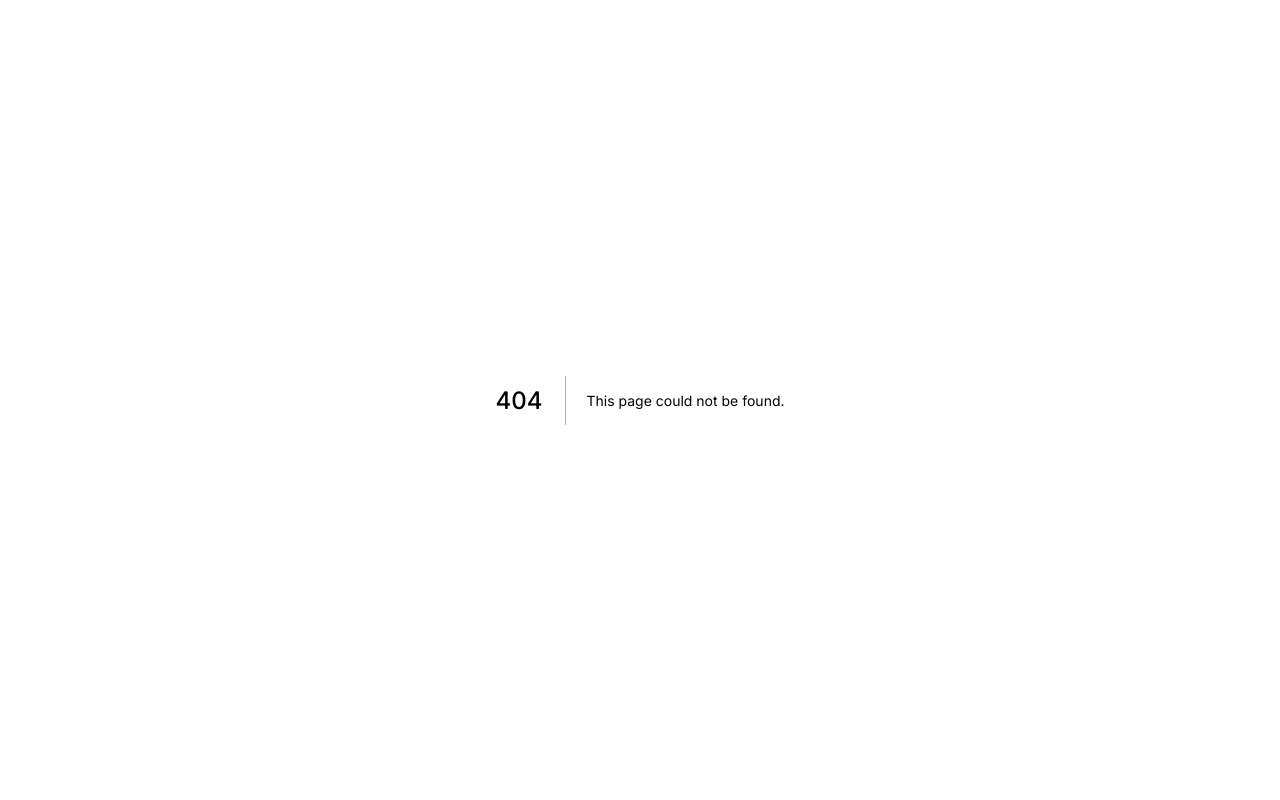
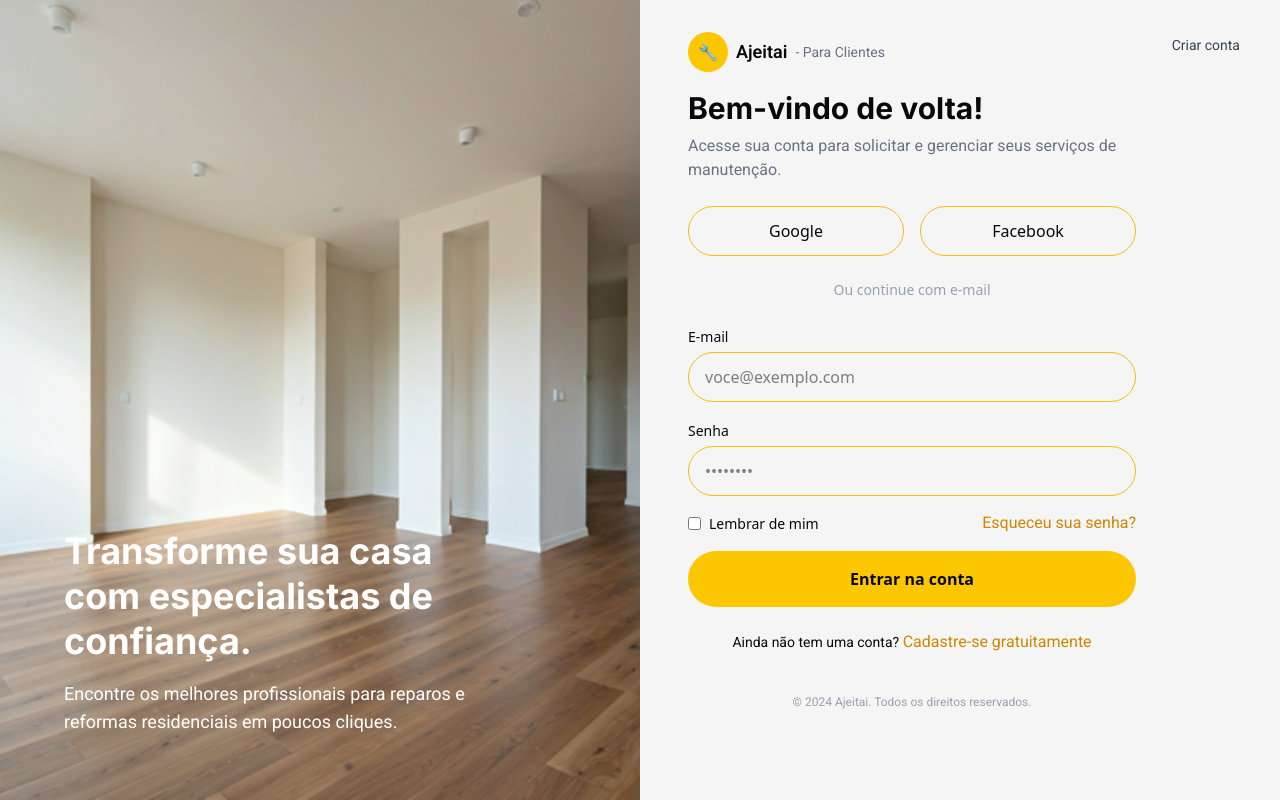
Before and after one commit to gustavuhh1/ajeita-front-end, a Next.js app: page /login in a window 1280 px wide. Before the commit this address had no page. Built offline with nearby package versions, Linux system fonts and the light colour scheme.

Commit message:
Tela Login

```diff
--- /dev/null
+++ b/app/login/page.tsx
@@ -0,0 +1,130 @@
+"use client"
+
+import Image from "next/image"
+import Link from "next/link"
+
+export default function LoginPage() {
+  return (
+    <div className="flex min-h-screen">
+
+      {/* LADO ESQUERDO */}
+      <div className="relative hidden w-1/2 lg:flex">
+        <Image
+          src="/login-bg.jpg"
+          alt="casa"
+          fill
+          className="object-cover"
+        />
+
+        <div className="absolute bottom-16 left-16 text-white max-w-md">
+          <h1 className="text-4xl font-bold leading-tight">
+            Transforme sua casa
+            com especialistas de confiança.
+          </h1>
+
+          <p className="mt-4 text-lg">
+            Encontre os melhores profissionais para reparos e
+            reformas residenciais em poucos cliques.
+          </p>
+        </div>
+      </div>
+
+      {/* LADO DIREITO */}
+      <div className="flex w-full flex-col justify-center px-12 lg:w-1/2">
+
+        {/* LOGO */}
+        <div className="absolute top-8 flex items-center gap-2">
+          <div className="flex h-10 w-10 items-center justify-center rounded-full bg-yellow-400">
+            🔧
+          </div>
+          <span className="font-semibold text-lg">Ajeitai</span>
+          <span className="text-sm text-gray-500">- Para Clientes</span>
+        </div>
+
+        {/* CRIAR CONTA */}
+        <div className="absolute right-10 top-8">
+          <Link href="/auth" className="text-sm text-gray-700">
+            Criar conta
+          </Link>
+        </div>
+
+        <div className="max-w-md">
+
+          <h2 className="text-3xl font-bold mb-2">
+            Bem-vindo de volta!
+          </h2>
+
+          <p className="text-gray-500 mb-6">
+            Acesse sua conta para solicitar e gerenciar seus serviços de manutenção.
+          </p>
+
+          {/* LOGIN SOCIAL */}
+          <div className="flex gap-4 mb-6">
+            <button className="flex flex-1 items-center justify-center gap-2 border rounded-full py-3">
+              Google
+            </button>
+
+            <button className="flex flex-1 items-center justify-center gap-2 border rounded-full py-3">
+              Facebook
+            </button>
+          </div>
+
+          <div className="text-center text-sm text-gray-400 mb-6">
+            Ou continue com e-mail
+          </div>
+
+          {/* FORM */}
+          <form className="space-y-4">
+
+            <div>
+              <label className="text-sm font-medium">E-mail</label>
+              <input
+                type="email"
+                placeholder="voce@exemplo.com"
+                className="w-full mt-1 border rounded-full px-4 py-3"
+              />
+            </div>
+
+            <div>
+              <label className="text-sm font-medium">Senha</label>
+              <input
+                type="password"
+                placeholder="••••••••"
+                className="w-full mt-1 border rounded-full px-4 py-3"
+              />
+            </div>
+
+            <div className="flex justify-between text-sm">
+              <label className="flex items-center gap-2">
+                <input type="checkbox" />
+                Lembrar de mim
+              </label>
+
+              <Link href="#" className="text-yellow-600">
+                Esqueceu sua senha?
+              </Link>
+            </div>
+
+            <button className="w-full rounded-full bg-yellow-400 py-4 font-semibold">
+              Entrar na conta
+            </button>
+
+          </form>
+
+          <p className="text-center text-sm mt-6">
+            Ainda não tem uma conta?{" "}
+            <Link href="/auth" className="text-yellow-600">
+              Cadastre-se gratuitamente
+            </Link>
+          </p>
+
+          <p className="text-center text-xs text-gray-400 mt-10">
+            © 2024 Ajeitai. Todos os direitos reservados.
+          </p>
+
+        </div>
+
+      </div>
+    </div>
+  )
+}
```
Also changed, not shown: public/login-bg.jpg (added).
